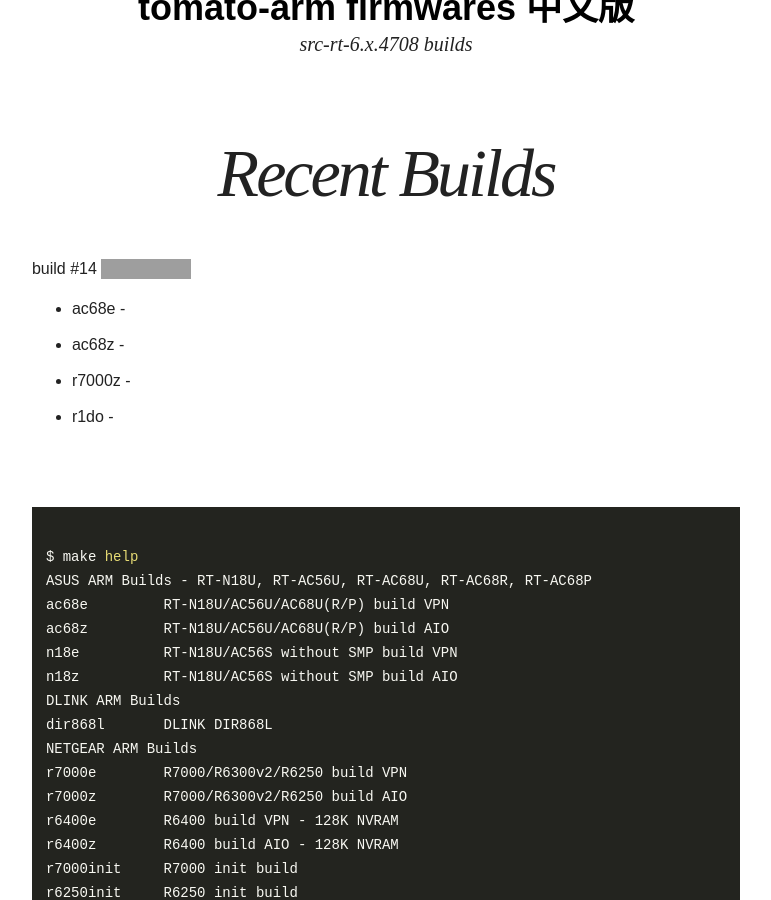
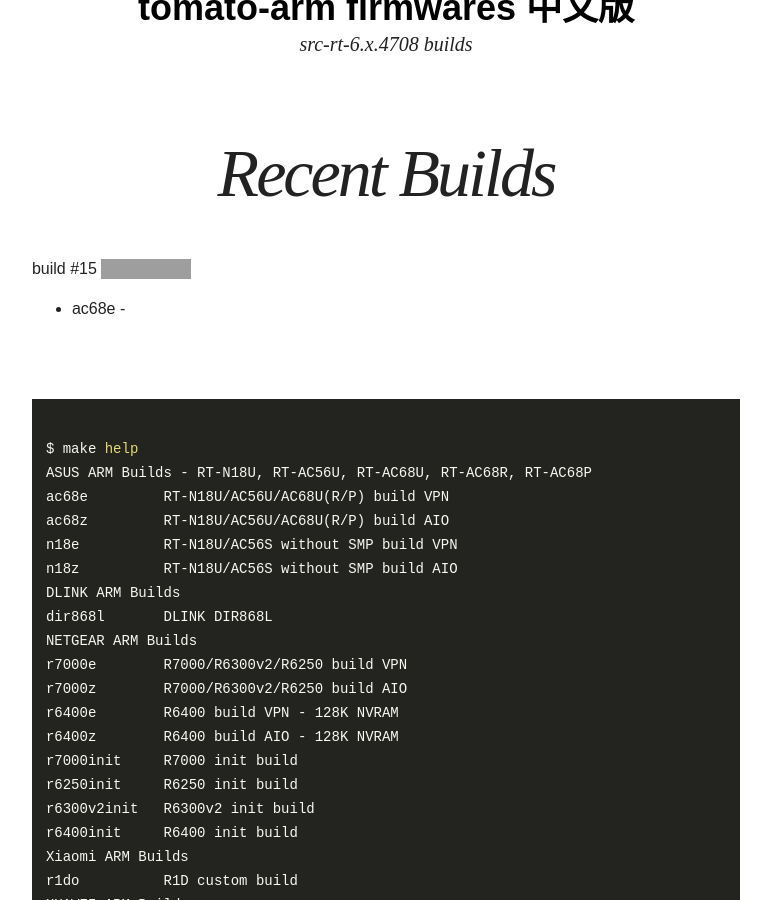
Before and after one commit to oglopss/tomato-arm-ci-jekyll, a Jekyll site: the page built from index.html, in a window 1280 px wide and 900 px high, scrolled down 339 px. Shown: the whole window, without its empty margins (254-1025 px from the left). Built offline with Jekyll 4.4.1, drawn with Linux system fonts in a browser that asks for light colours; nearby versions of some CDN libraries; grey boxes are pictures that could not be loaded.

Commit message:
Travis build 15 ac68e pushed to gh-pages

```diff
--- a/_data/ss.yml
+++ b/_data/ss.yml
@@ -1,6 +1,3 @@
-build: 14
+build: 15
 files:
-  - 0005 r1do
-  - 0003 r7000z
   - 0001 ac68e
-  - 0002 ac68z
```
